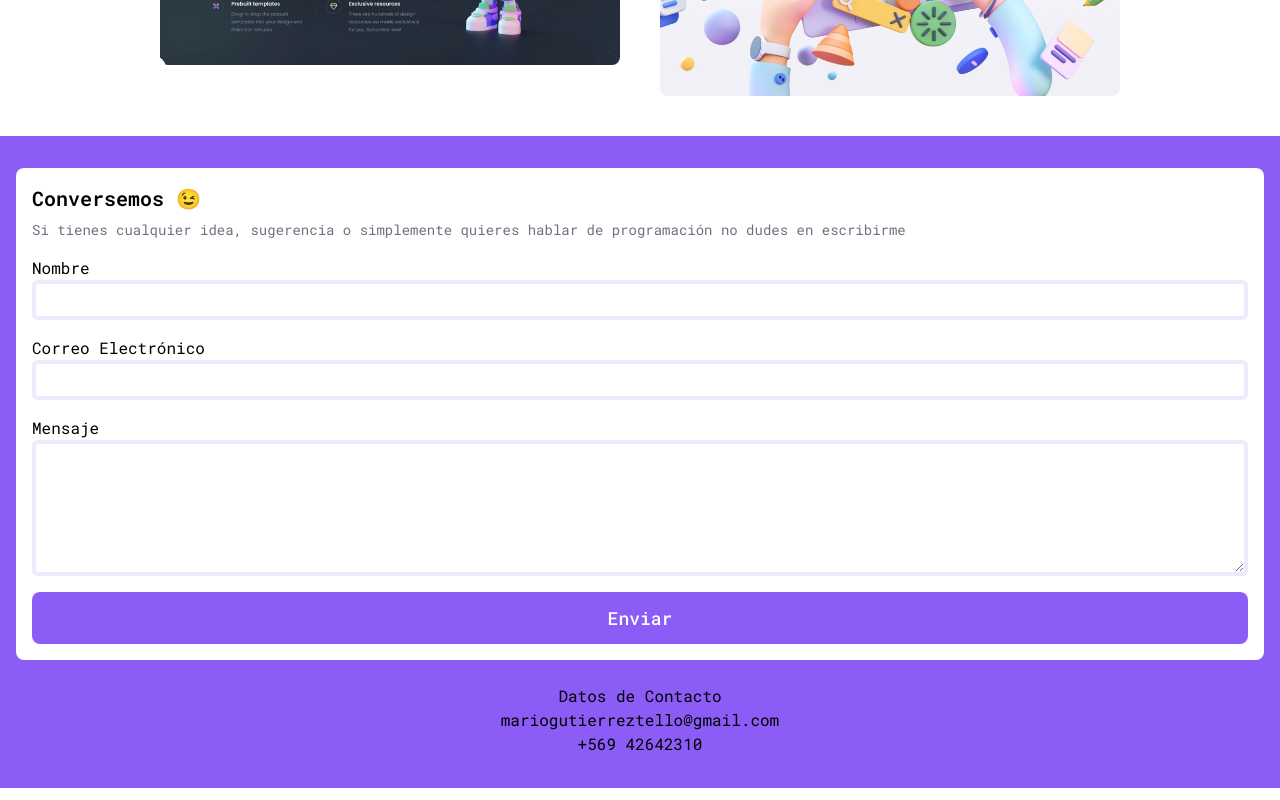
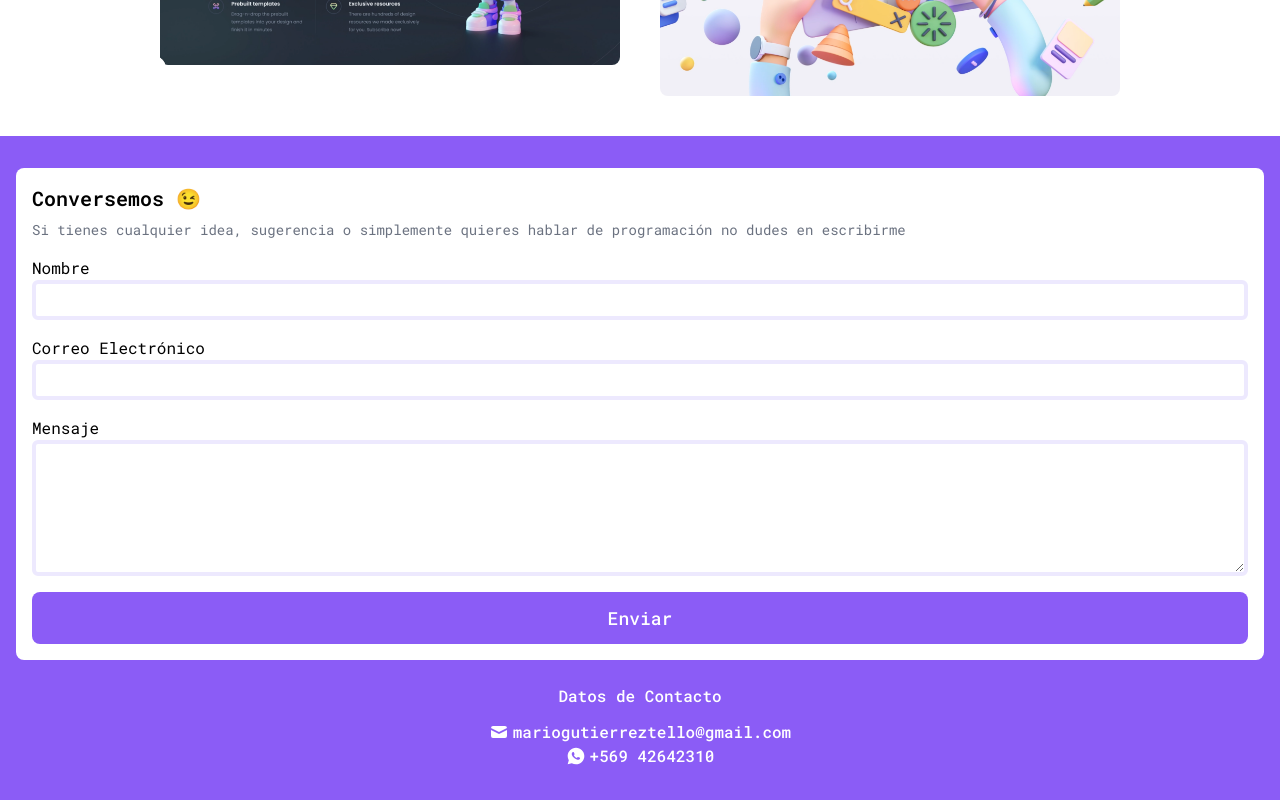
Before and after one commit to MarioGuTe/portafolio-next13, a Next.js app: page / in a window 1280 px wide. Shown: the part 3458-4258 px from the top of the page. Built offline with nearby package versions, Linux system fonts and the light colour scheme.

Commit message:
add icons

```diff
--- a/app/components/ContactForm.jsx
+++ b/app/components/ContactForm.jsx
@@ -1,4 +1,6 @@
 import React from "react";
+import { HiMail } from "react-icons/hi";
+import { RiWhatsappFill } from "react-icons/ri";
 
 const ContactForm = () => {
   return (
@@ -42,11 +44,17 @@ const ContactForm = () => {
           Enviar
         </button>
       </form>
-      <div className=" text-center mt-6">
+      <div className=" text-center mt-6 text-white font-medium">
         <h2>Datos de Contacto</h2>
-        <div>
-          <p>mariogutierreztello@gmail.com</p>
-          <p>+569 42642310</p>
+        <div className=" mt-3">
+          <div className=" flex items-center justify-center gap-1">
+            <HiMail className=" text-xl" />
+            <p>mariogutierreztello@gmail.com</p>
+          </div>
+          <div className=" flex items-center justify-center gap-1">
+            <RiWhatsappFill className=" text-xl" />
+            <p>+569 42642310</p>
+          </div>
         </div>
       </div>
     </section>
```
